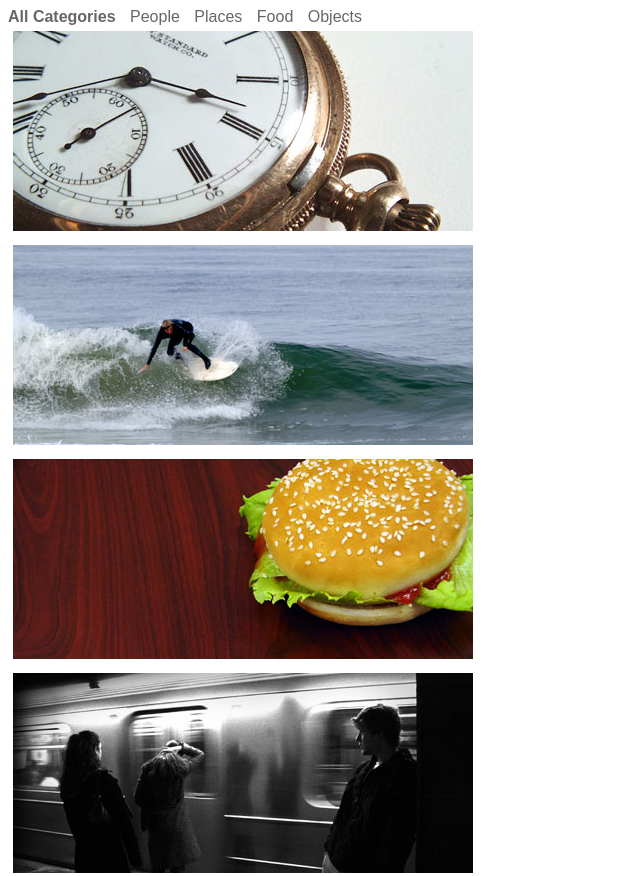
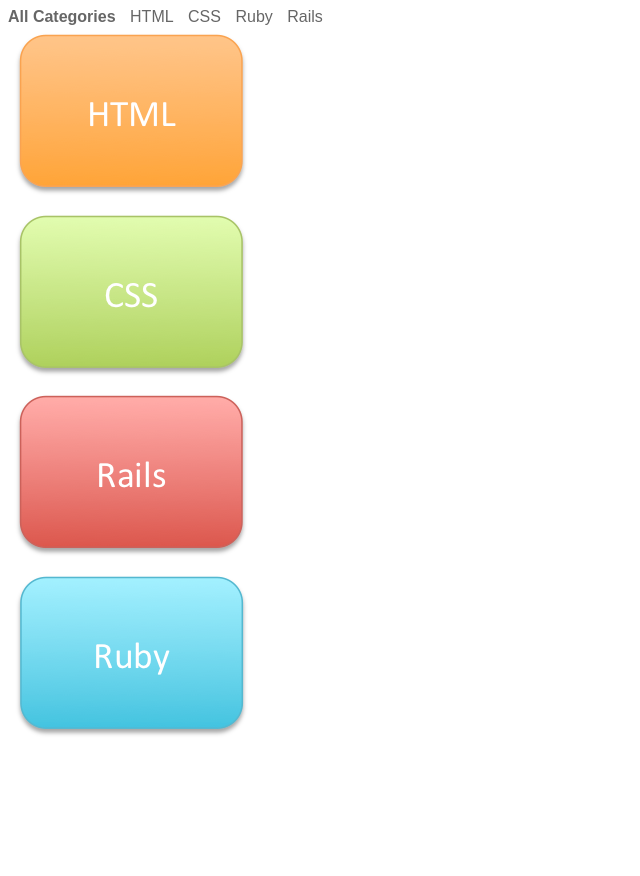
Before and after one commit to lrzuniga/isotope_demo, a plain HTML site: page index.html in a window 1280 px wide. Shown: the top 876 px of the page, without its empty margins (0-640 px from the left). After the commit the page ends 800 px from the top, so only its background shows below. Drawn offline with nearby package versions, Linux system fonts and the light colour scheme.

Commit message:
modified classes and pointers for new div's and images

```diff
--- a/index.html
+++ b/index.html
@@ -11,31 +11,31 @@
  <div class="resourceFilter">
 
     <a href="#" data-filter="*" class="current">All Categories</a>
-    <a href="#" data-filter=".html">People</a>
-    <a href="#" data-filter=".css">Places</a>
-    <a href="#" data-filter=".ruby">Food</a>
-    <a href="#" data-filter=".rails">Objects</a>
+    <a href="#" data-filter=".html">HTML</a>
+    <a href="#" data-filter=".css">CSS</a>
+    <a href="#" data-filter=".ruby">Ruby</a>
+    <a href="#" data-filter=".rails">Rails</a>
 
 </div>
 
 <div class="courseContainer">
 
-    <div class="objects">
-        <img src="images/watch.jpg" alt="image">
+    <div class="html">
+        <img src="images/html.png" alt="image">
     </div>
 
-    <div class="people places">
-        <img src="images/surf.jpg" alt="image">
+    <div class="css">
+        <img src="images/css.png" alt="image">
     </div>
 
-    <div class="food">
-        <img src="images/burger.jpg" alt="image">
+    <div class="rails">
+        <img src="images/rails.png" alt="image">
     </div>
 
-    <div class="people places">
-        <img src="images/subway.jpg" alt="image">
+    <div class="ruby">
+        <img src="images/ruby.png" alt="image">
     </div>
-
+ <!--
     <div class="places objects">
         <img src="images/trees.jpg" alt="image">
     </div>
@@ -50,7 +50,7 @@
 
     <div class="food">
         <img src="images/salad.jpg" alt="image">
-    </div>
+    </div>    -->
 
 </div>
 
@@ -69,8 +69,8 @@ $(window).load(function(){
         }
     });
 
-    $('.portfolioFilter a').click(function(){
-        $('.portfolioFilter .current').removeClass('current');
+    $('.resourceFilter a').click(function(){
+        $('.resourceFilter .current').removeClass('current');
         $(this).addClass('current');
 
         var selector = $(this).attr('data-filter');
```
Also changed, not shown: images/burger.jpg (deleted), images/coffee.jpg (deleted), images/salad.jpg (deleted), images/subway.jpg (deleted), images/surf.jpg (deleted), images/trees.jpg (deleted), images/watch.jpg (deleted), images/wine.jpg (deleted).
